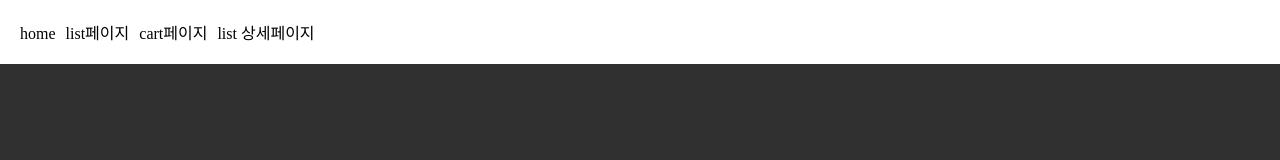
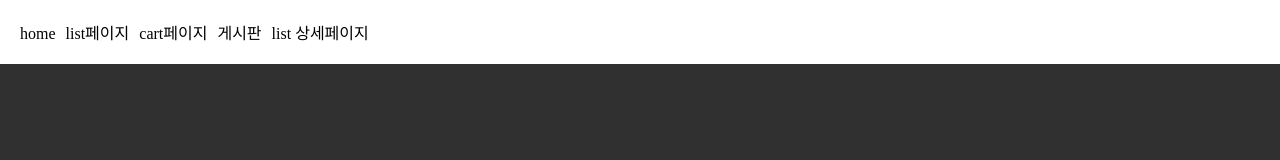
Before and after one commit to rapidmon/next, a Next.js app: page / in a window 1280 px wide. Shown: the top 160 px of the page. Built offline with nearby package versions, Linux system fonts and the light colour scheme.

Commit message:
ready for server

```diff
--- a/app/layout.js
+++ b/app/layout.js
@@ -14,6 +14,7 @@ export default function RootLayout({ children }) {
           <Link href="/">home</Link>
           <Link href="/list">list페이지</Link>
           <Link href="/cart">cart페이지</Link>
+          <Link href="/board">게시판</Link>
           <Link href="/list/detail">list 상세페이지</Link>
         </div>
         {children}
```
Also changed, not shown: app/board/page.js (added).
